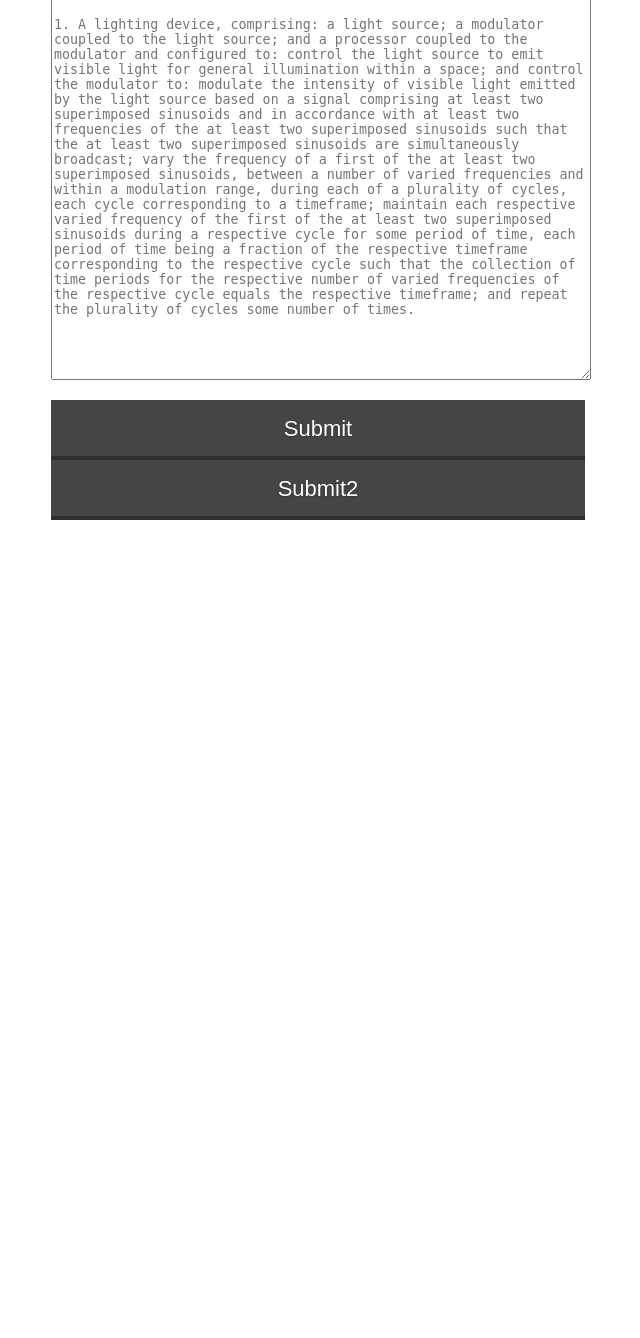
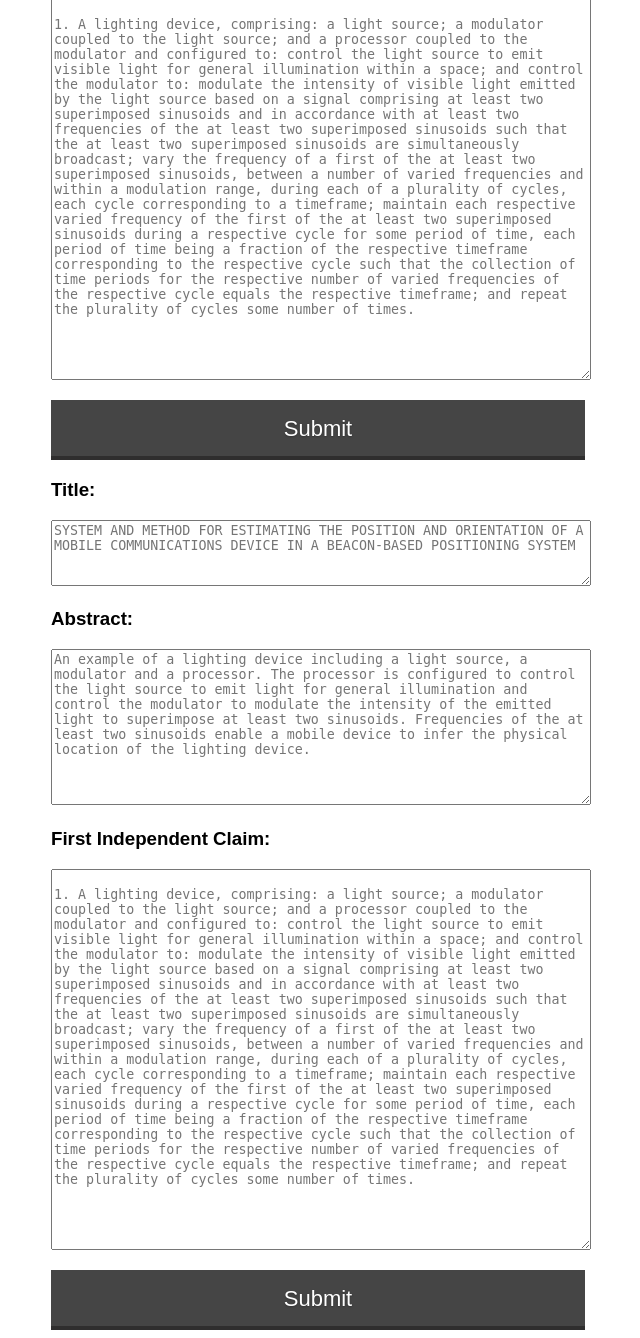
Before and after one commit to bioinfonerd-forks/PatentAnalyticsApp, a Flask app: page / in a window 1280 px wide. Shown: the part 505-1843 px from the top of the page, without its empty margins (322-962 px from the left). Before the commit the page ends 1025 px from the top, so only its background shows below. Run offline with Flask 2, Linux system fonts and the light colour scheme; some libraries are stand-ins or nearby versions.

Commit message:
Update query.html

```diff
--- a/templates/query.html
+++ b/templates/query.html
@@ -35,8 +35,17 @@
              <div class="form-button">
                 <input type=submit value=Submit class="graphite-flat-button"/>
              </div>
+        </form>
+        <form action="/query2" method="POST">
+
+             <p><h3>Title:</h3><textarea rows="4" cols="50" name=title placeholder="SYSTEM AND METHOD FOR ESTIMATING THE POSITION AND ORIENTATION OF A MOBILE COMMUNICATIONS DEVICE IN A BEACON-BASED POSITIONING SYSTEM" ></textarea></p>
+
+             <p><h3>Abstract:</h3><textarea rows="10" cols="50" type=text name=abstract placeholder="An example of a lighting device including a light source, a modulator and a processor. The processor is configured to control the light source to emit light for general illumination and control the modulator to modulate the intensity of the emitted light to superimpose at least two sinusoids. Frequencies of the at least two sinusoids enable a mobile device to infer the physical location of the lighting device."></textarea></p>
+
+             <p><h3>First Independent Claim:</h3><textarea rows="25" cols="50" type=text name=claims placeholder="
+1. A lighting device, comprising: a light source; a modulator coupled to the light source; and a processor coupled to the modulator and configured to: control the light source to emit visible light for general illumination within a space; and control the modulator to: modulate the intensity of visible light emitted by the light source based on a signal comprising at least two superimposed sinusoids and in accordance with at least two frequencies of the at least two superimposed sinusoids such that the at least two superimposed sinusoids are simultaneously broadcast; vary the frequency of a first of the at least two superimposed sinusoids, between a number of varied frequencies and within a modulation range, during each of a plurality of cycles, each cycle corresponding to a timeframe; maintain each respective varied frequency of the first of the at least two superimposed sinusoids during a respective cycle for some period of time, each period of time being a fraction of the respective timeframe corresponding to the respective cycle such that the collection of time periods for the respective number of varied frequencies of the respective cycle equals the respective timeframe; and repeat the plurality of cycles some number of times."></textarea></p>
              <div class="form-button">
-                <input type=submit value=Submit2 class="graphite-flat-button"/>
+                <input type=submit value=Submit class="graphite-flat-button"/>
              </div>
         </form>
     </div>
```
